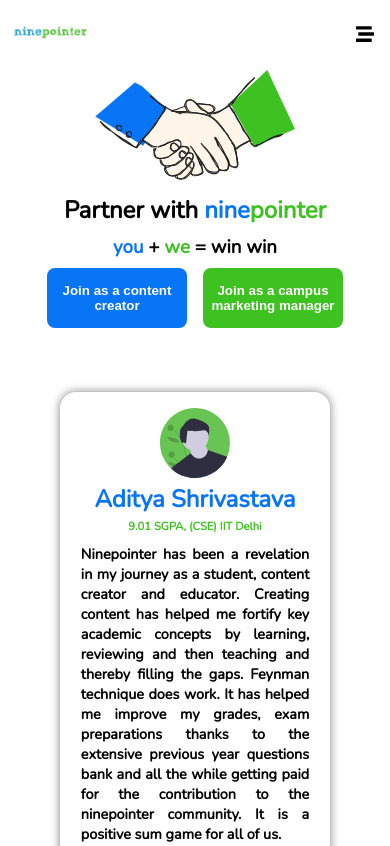
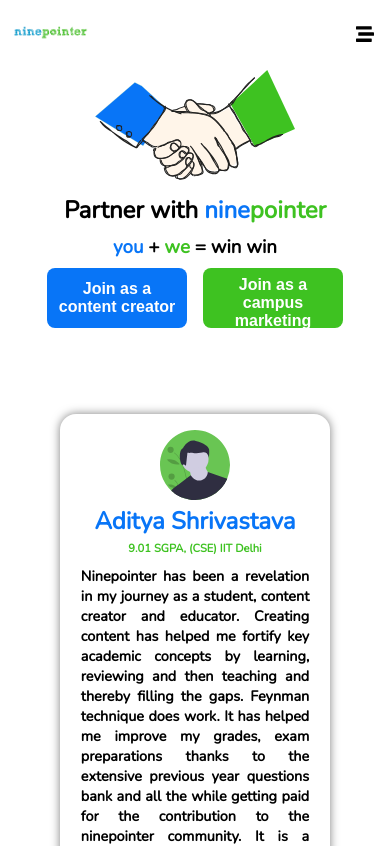
Before and after one commit to anshumansharma000/ninepointer, a Next.js app in the folder ninepointer/: page /create in a window 390 px wide. Shown: the top 846 px of the page. Built offline with nearby package versions, Linux system fonts and the light colour scheme.

Commit message:
Added static pages, 404 and mobile responsiveness

```diff
--- a/ninepointer/pages/create.js
+++ b/ninepointer/pages/create.js
@@ -36,6 +36,7 @@
           link='https://docs.google.com/forms/d/1vKimFTCiCkxlXHxCepImYQXto6xjF2ZSQFA82GX1yPY/edit#responses'
         />
       </div>
+      {/* <h1>TESTIMONIALS</h1> */}
       <div className={styles.testimonials}>
         <TestimonialCard
           name='Aditya Shrivastava'
--- a/ninepointer/styles/LinkButton.module.scss
+++ b/ninepointer/styles/LinkButton.module.scss
@@ -1,10 +1,11 @@
 .container{
     margin-bottom: 2rem;
-    width: 200px;
+    width: 250px;
     button{
+        font-size: 1rem;
         cursor: pointer;
         height: 60px;
-        width: 200px;
+        width: 250px;
         color: white;
         padding: 0.5rem;
         border: none;
```
